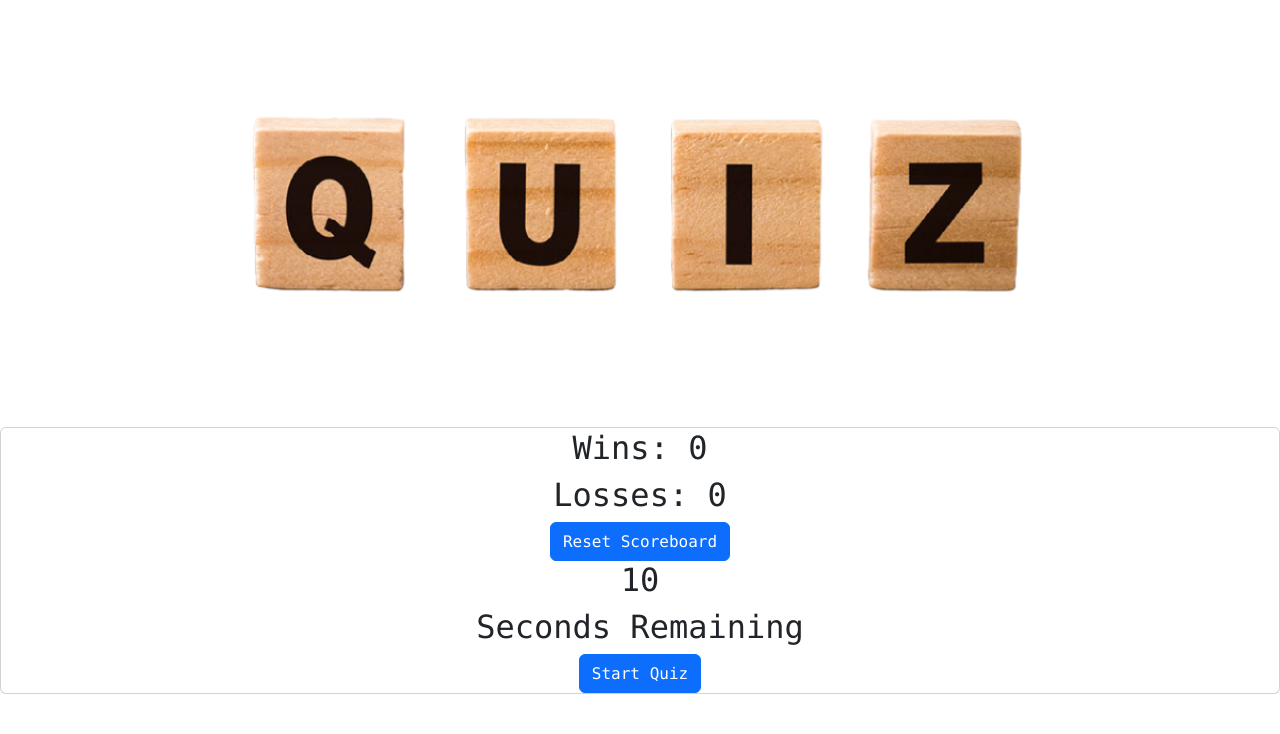
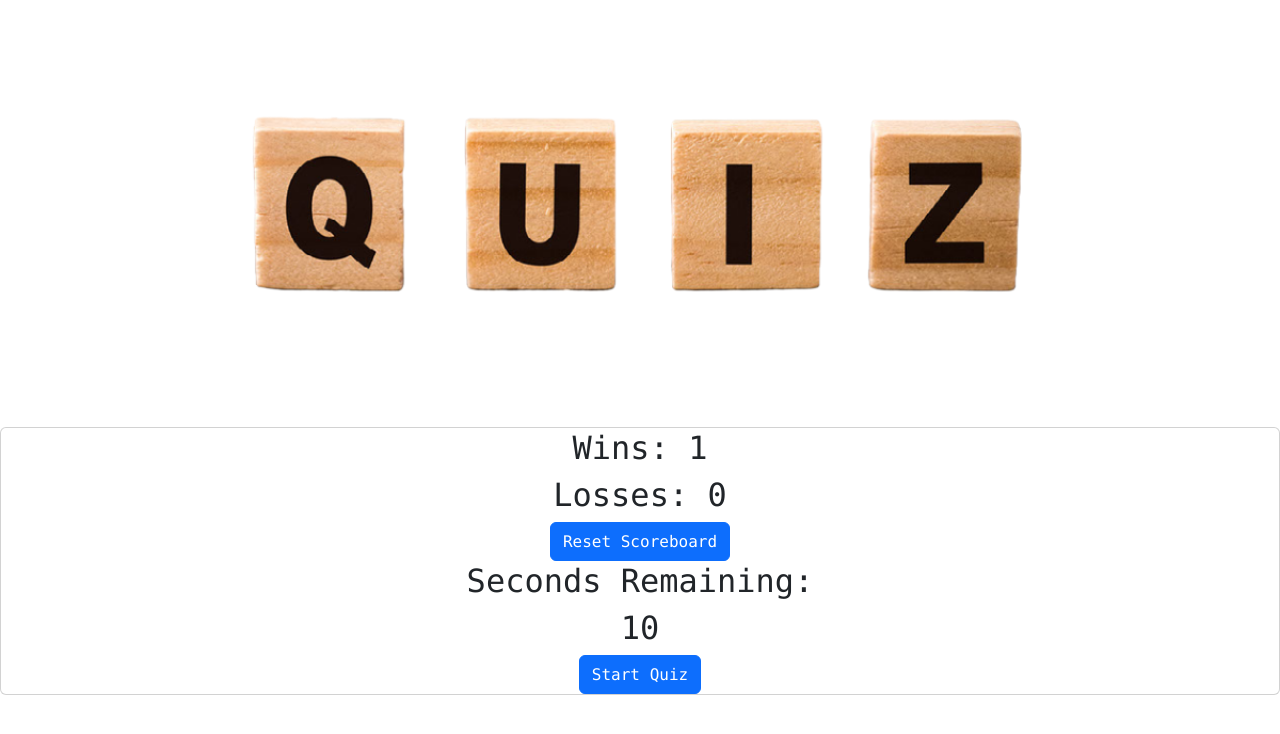
Before and after one commit to web-dev-jackie/04-web-api, a plain HTML site: page assignment-quiz/index.html in a window 1280 px wide. Both pictures are taken after a click on the button "Reset Scoreboard". Drawn offline with nearby package versions, Linux system fonts and the light colour scheme.

Commit message:
Adding styling, polishing ui, working on getWins and get Losses.

```diff
--- a/assignment-quiz/index.html
+++ b/assignment-quiz/index.html
@@ -15,23 +15,23 @@
       <section>
         <a href="quiz-logo.png" target="_blank"><img src="quiz-logo.png" width="100%" height="20%"
             alt="Photo of White Beach in Boracay, Philippines" /></a>
-           <div class="card results">
+        <div class="card results">
           <div class="win-loss-container">
             <div>
               <h2><samp>Wins: <span class="win">0 </span></samp></h2>
               <h2><samp>Losses: <span class="lose">0</span></samp></h2>
             </div>
-            <button class="btn btn-primary" id="reset-button" type="button"><samp>
+            <button class="btn btn-primary" id="reset" type="button"><samp>
                 Reset Scoreboard </samp>
             </button>
 
             <div class="countdown">
-              <div class="timer-text">
-                <div class="large-font timer-count"><samp>
-                    <h2>10</h2>
-                  </samp></div><samp>
-                  <h2>Seconds Remaining</h2>
-                </samp>
+
+              <h2><samp>Seconds Remaining:</samp></h2>
+              <samp><div class="timer-text"></samp>
+                <samp><div class="large-font timer-count"></samp>
+                  <h2><samp>10</samp></h2>
+                </div>
               </div>
 
 
--- a/assignment-quiz/js/index.js
+++ b/assignment-quiz/js/index.js
@@ -259,14 +259,20 @@ startButton.addEventListener("click", startQuiz);
 // Calls init() so that it fires when page opened
 init();
 
+// Bonus: Add reset button
+var resetButton = document.querySelector(".reset-button");
+
 function resetGame() {
   // Resets win and loss counts
-  winCounter = 0;
+  winCounter = 1;
   loseCounter = 0;
   // Renders win and loss counts and sets them into client storage
   setWins()
   setLosses()
 }
+// Attaches event listener to button
+reset.addEventListener("click", resetGame);
+
 
 startButton.addEventListener("click", startQuiz);
 selectA.addEventListener("click", evalFunction);
```
